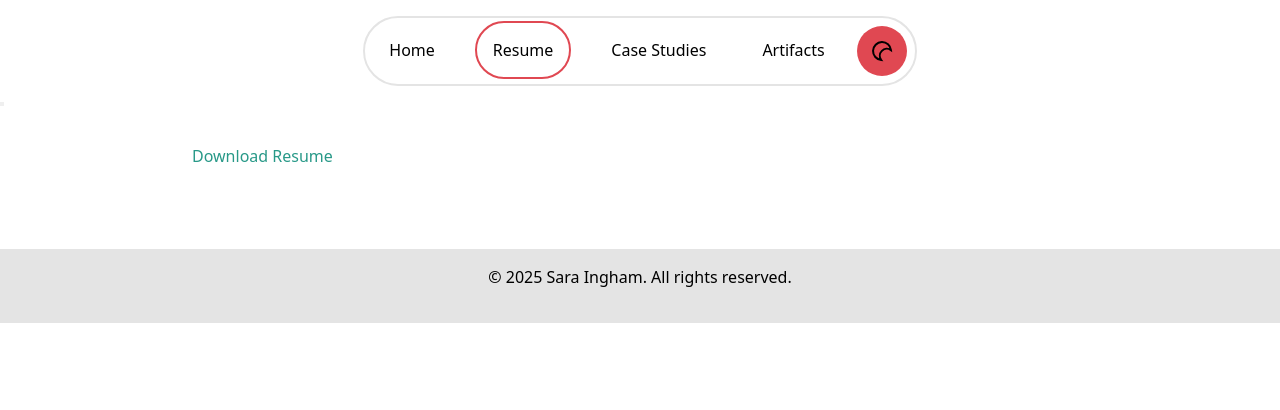
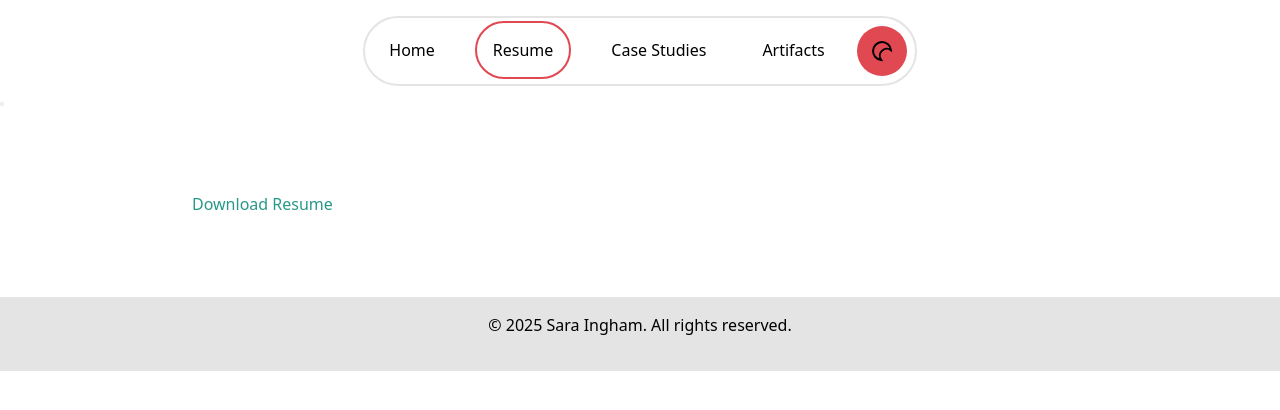
Before and after one commit to singhams/portfolio, a Jekyll site: the page built from resume.md, in a window 1280 px wide. Shown: the top 410 px of the page. Built offline with Jekyll 4.4.1, drawn with Linux system fonts in a browser that asks for light colours.

Commit message:
spacing, etc.

```diff
--- a/_layouts/default.html
+++ b/_layouts/default.html
@@ -6,7 +6,7 @@
   <title>{{ page.title }} | {{ site.title }}</title>
   <link rel="stylesheet" href="{{ '/assets/css/style.css' | relative_url }}">
 </head>
-<body>
+<body class="{% unless page.url == '/' %}subpage{% endunless %}">
   {% include header.html %}
 
   <main class="container">
--- a/_layouts/page.html
+++ b/_layouts/page.html
@@ -6,7 +6,7 @@
   <title>{{ page.title }} | {{ site.title }}</title>
   <link rel="stylesheet" href="{{ '/assets/css/style.css' | relative_url }}">
 </head>
-<body>
+<body class="{% unless page.url == '/' %}subpage{% endunless %}">
   {% include header.html %}
 
   <main class="container">
--- a/assets/css/style.css
+++ b/assets/css/style.css
@@ -203,13 +203,11 @@
     display: flex;
     flex-direction: column;
     justify-content: space-between;
-    align-items: center; /* Center the spans horizontally */
     width: 30px;
     height: 24px;
     border: none;
     background: none;
     cursor: pointer;
-    padding: 0;
     z-index: 1001; /* Ensure it stays above the nav menu */
   }
 
@@ -373,6 +371,10 @@
   border: 1px solid var(--card-border);
 }
 
+.subpage main {
+  margin-top: 3rem; /* Adjust this value to match the height of the mobile nav bar */
+}
+
 /*************** RESPONSIVE ***********************/
 
 
@@ -386,4 +388,7 @@
   main {
     margin-top: 3rem; /* Adjust this value to match the height of the mobile nav bar */
   }
+  .subpage main {
+    margin-top: 0; /* Adjust this value to match the height of the mobile nav bar */
+  }
 }
```
